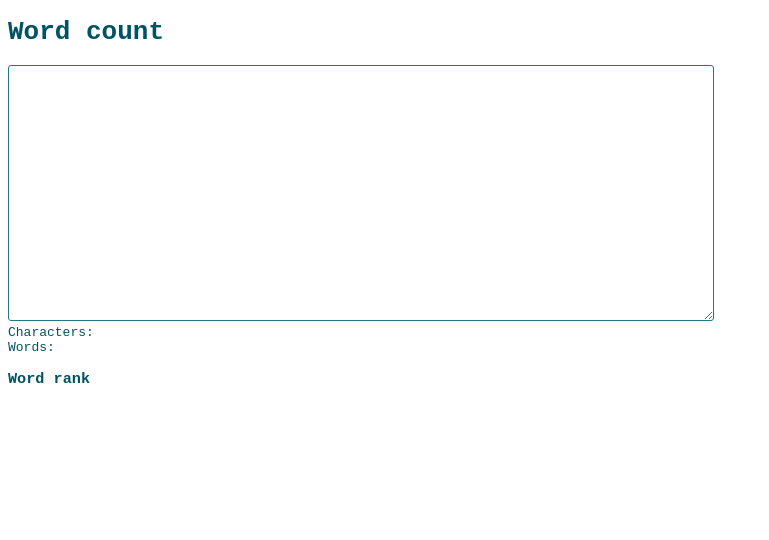
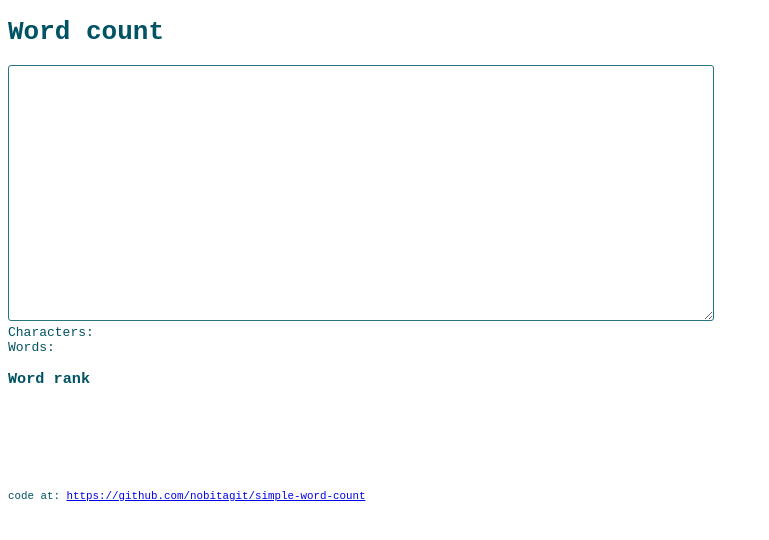
Before and after one commit to nobitagit/simple-word-count, a website: page src/index.html in a window 1280 px wide. Shown: the whole page, without its empty margins (0-769 px from the left). Drawn offline with Linux system fonts and the light colour scheme.

Commit message:
cross-link live/readme

```diff
--- a/src/index.html
+++ b/src/index.html
@@ -13,6 +13,9 @@
 		  width: 100%;
 		  max-width: 700px;
 		  min-height: 250px;
+		}
+		.main-footer{
+			margin-top: 100px;
 		}
 	</style>
 </head>
@@ -30,5 +33,10 @@
 	<ul id="wordList"></ul>
 </aside>
 
+<footer class="main-footer">
+	<small>
+		code at: <a href="https://github.com/nobitagit/simple-word-count">https://github.com/nobitagit/simple-word-count</a>
+	</small>
+</footer>
 </body>
 </html>
```
Also changed, not shown: README.md.
